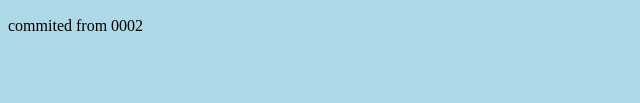
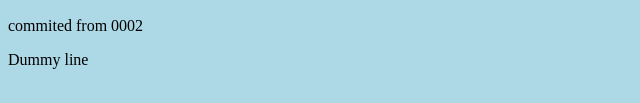
Before and after one commit to jamescaribe007/mimi, a plain HTML site: page index.html in a window 1280 px wide. Shown: the part 385-488 px from the top of the page, 0-640 px from the left. Drawn offline with Linux system fonts and the light colour scheme.

Commit message:
0003 - Dummy change

```diff
--- a/index.html
+++ b/index.html
@@ -20,6 +20,7 @@
 
 <h2>This is and update under branch 0002</h2>
 <p>commited from 0002</p>
+<p>Dummy line</p>
 
 </body>
 </html>
```
Also changed, not shown: 1 other file.
